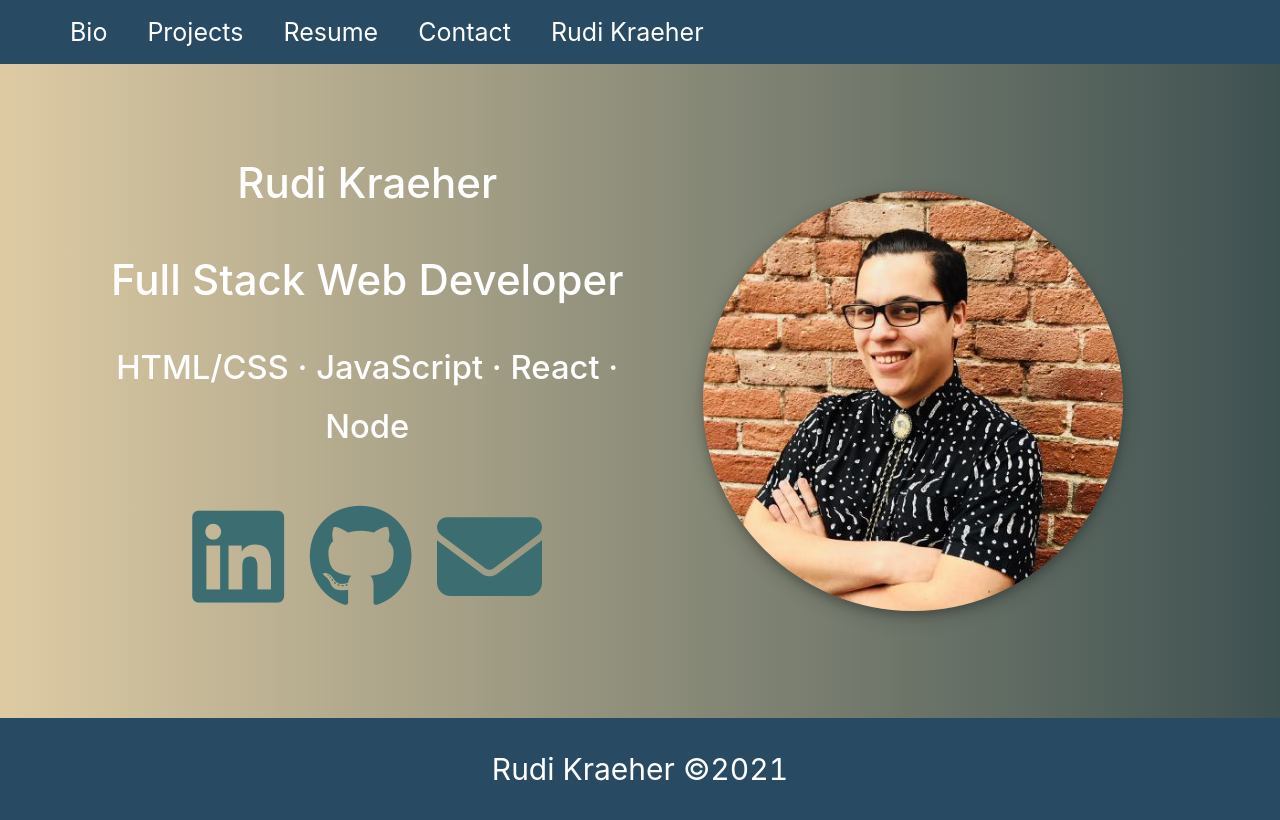
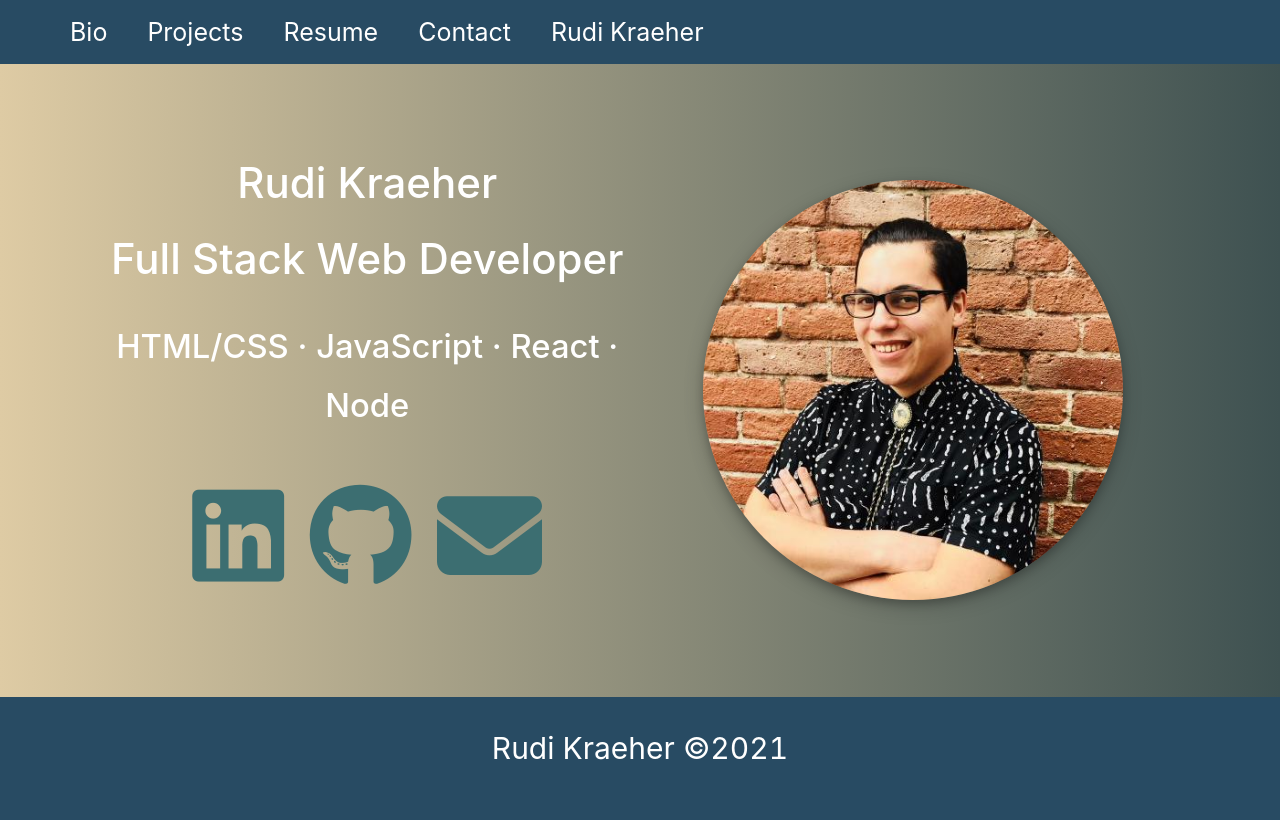
Before and after one commit to rkraeher/react-portfolio, a React (Create React App) app: page / in a window 1280 px wide. Built offline with nearby package versions, Linux system fonts and the light colour scheme.

Commit message:
fixing line spacing issue on home page

```diff
--- a/src/components/Home/index.js
+++ b/src/components/Home/index.js
@@ -10,8 +10,12 @@ const Home = () => {
     return (
         <div className="home-container">
             <div className="text">
-                <h1 id="name">Rudi Kraeher</h1>
-                <h2>Full Stack Web Developer</h2>
+                <h1 id="name">
+                    Rudi Kraeher
+                <br></br>
+                    Full Stack Web Developer
+                </h1>
+
                 <h3 id="languages">HTML/CSS &middot; JavaScript &middot; React &middot; Node</h3>
 
                 <div className="icons">
```
Also changed, not shown: 1 other file (tests, documents, lock files or other folders).
